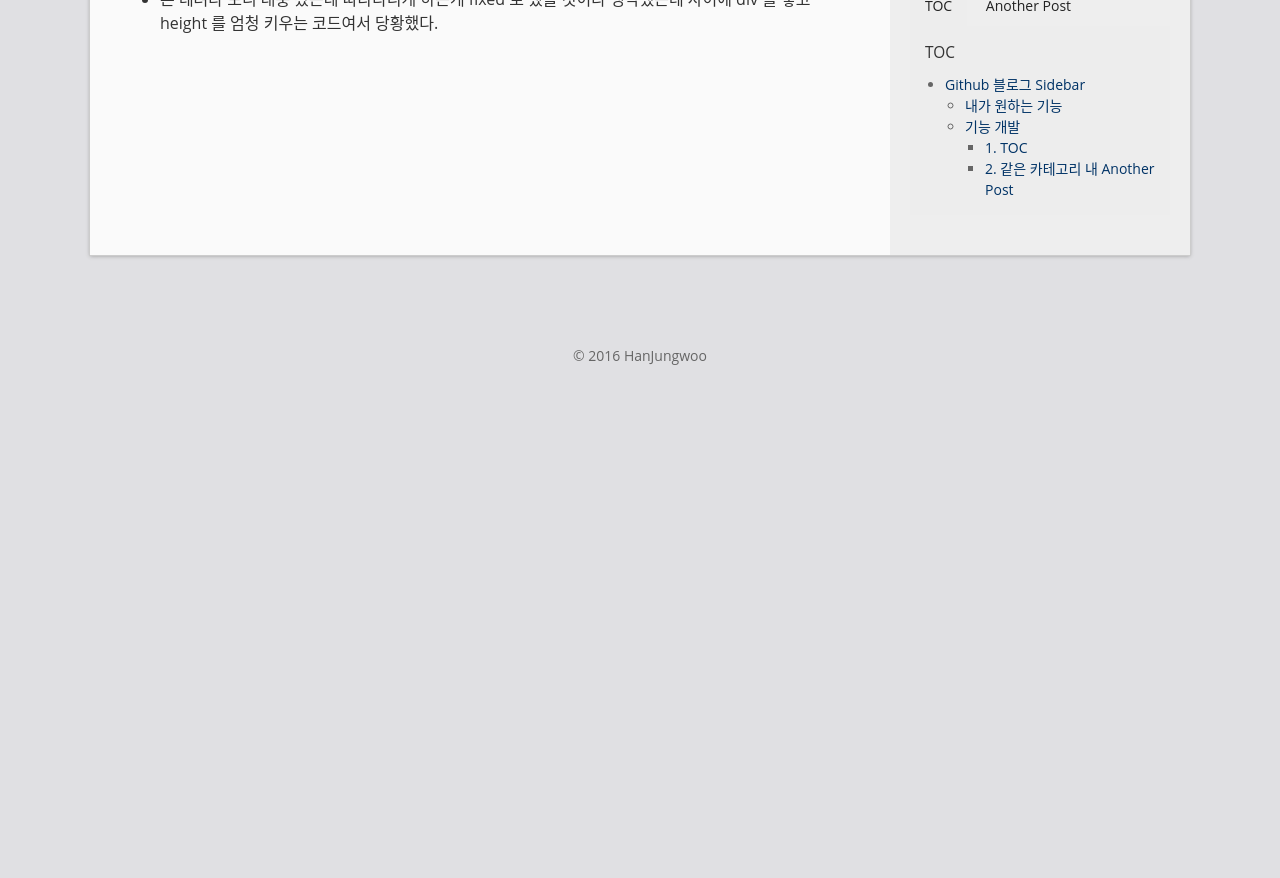
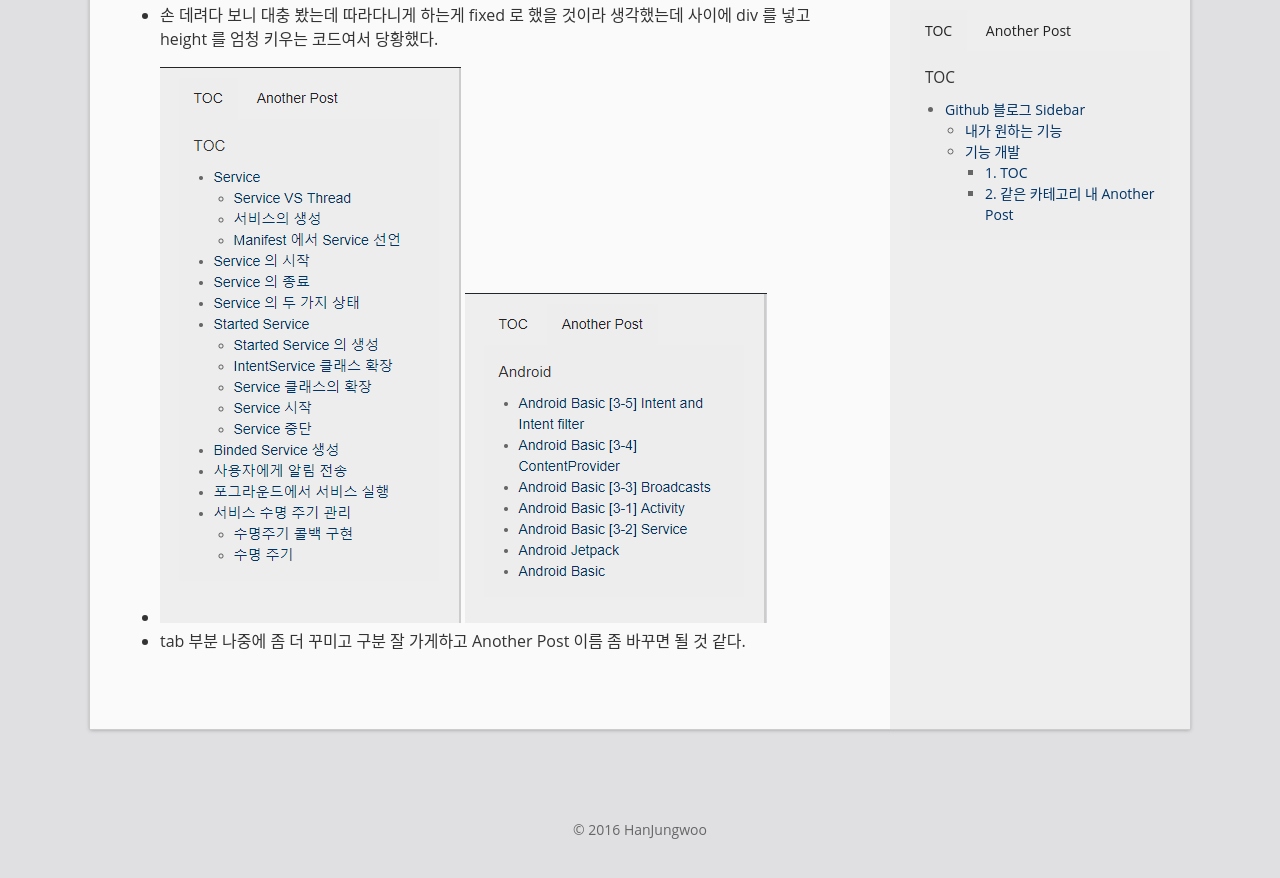
Before and after one commit to sunrisehouse/hanjungwoo-blog-old, a Jekyll site: the page built from posts/Project/My Blog/_posts/2019-01-25-Github blog sidebar.md, in a window 1280 px wide and 900 px high, scrolled down 1221 px. Shown: the top 878 px of the window. Built offline with Jekyll 4.4.1, drawn with Linux system fonts in a browser that asks for light colours; nearby versions of some CDN libraries; comment, search, counter and statistics services are not loaded; before the commit the page ends 1503 px from its top, so only the background shows below that.

Commit message:
얼추 마무리~ 구뜨

```diff
--- a/posts/Project/My Blog/_posts/2019-01-25-Github blog sidebar.md
+++ b/posts/Project/My Blog/_posts/2019-01-25-Github blog sidebar.md
@@ -31,3 +31,6 @@ date:   2019-01-25 08:00
 * <img src="/resource/img/blogsidebar(1).PNG">
 * 이 list 도 scroll 을 내리는 동안 따라다녔으면 좋겠다고 생각했기 때문에 easybook Theme 에 이미 구현되어 있던 TOC 가 따라다니는 기능을 살짝 손봤다.
 * 손 데려다 보니 대충 봤는데 따라다니게 하는게 fixed 로 했을 것이라 생각했는데 사이에 div 를 넣고 height 를 엄청 키우는 코드여서 당황했다.
+
+* <img src="/resource/img/blogsidebar(2).PNG"> <img src="/resource/img/blogsidebar(3).PNG">
+* tab 부분 나중에 좀 더 꾸미고 구분 잘 가게하고 Another Post 이름 좀 바꾸면 될 것 같다.
```
Also changed, not shown: resource/img/blogsidebar(2).PNG (added), resource/img/blogsidebar(3).PNG (added).
